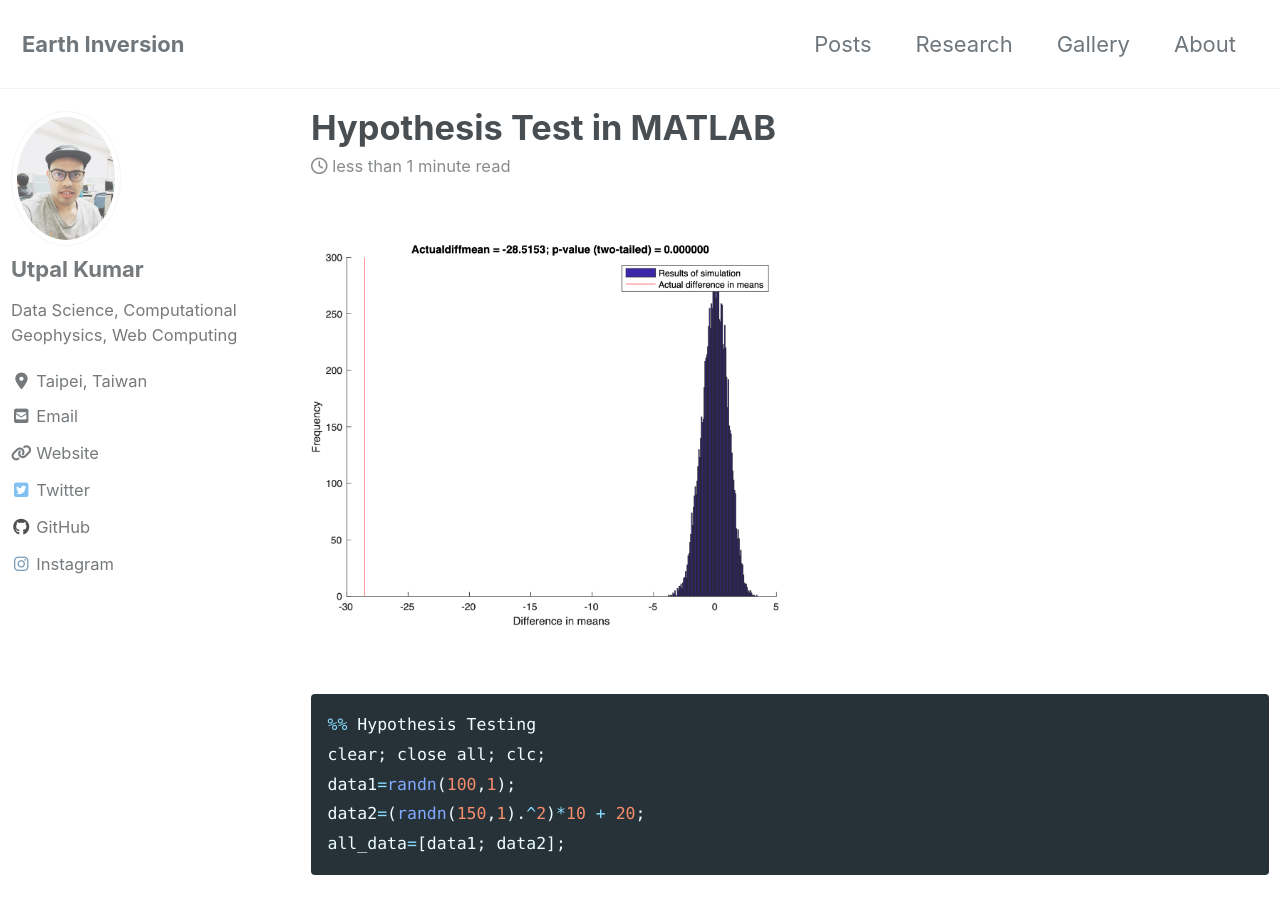
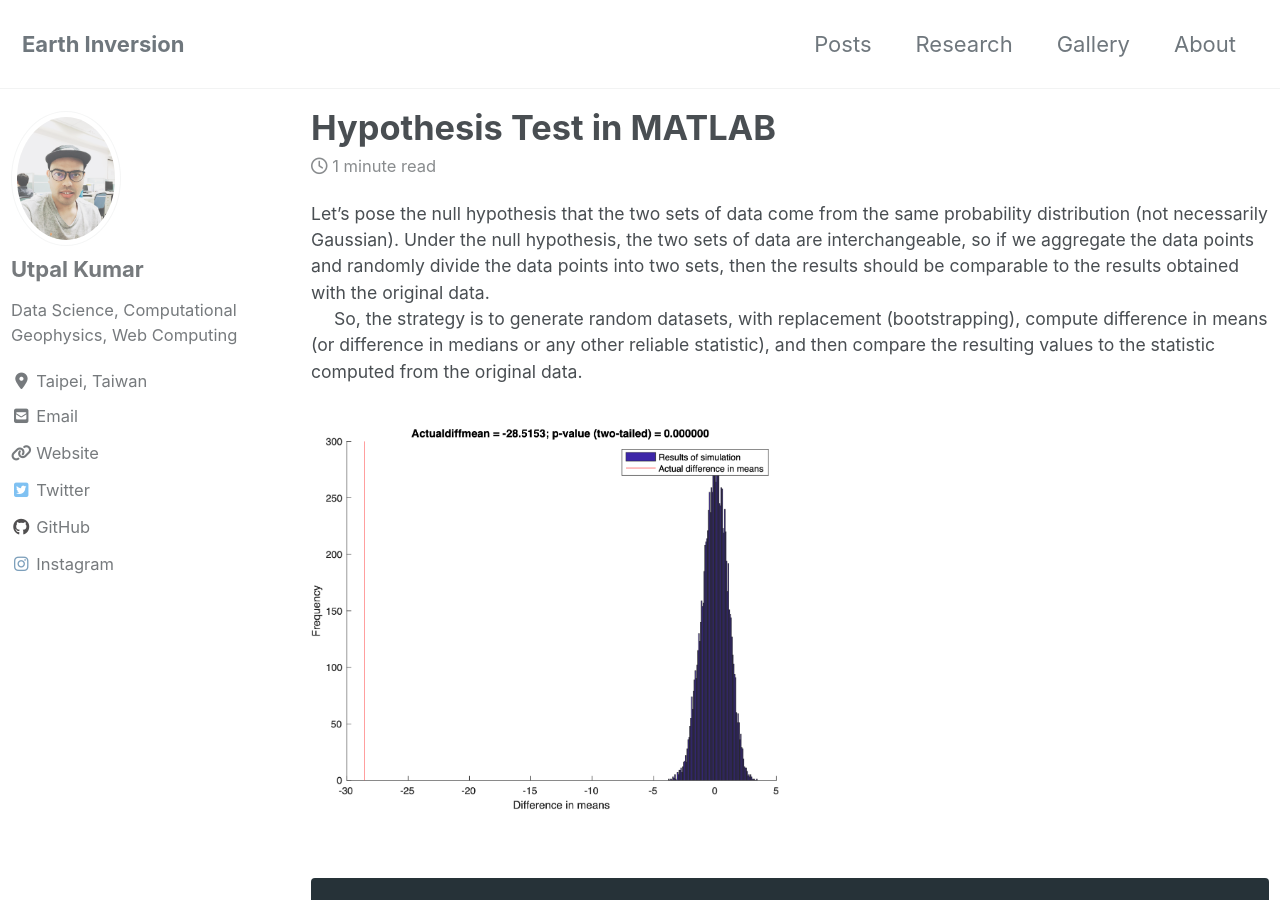
Before and after one commit to apexcodings/earthinversion.github.io, a Jekyll site: the page built from _posts/2020-05-22-hypothesis-testing.md, in a window 1280 px wide and 900 px high. Built offline with Jekyll 4.4.1, drawn with Linux system fonts in a browser that asks for light colours; cached includes are drawn as plain includes; nearby versions of some CDN libraries; comment, search, counter and statistics services are not loaded.

Commit message:
hypothesis test post update

```diff
--- a/_posts/2020-05-22-hypothesis-testing.md
+++ b/_posts/2020-05-22-hypothesis-testing.md
@@ -6,6 +6,11 @@ excerpt: "Using Randomization to test the disprove the null hypothesis"
 classes:
   - wide
 ---
+Let’s pose the null hypothesis that the two sets of data come from the same probability distribution (not necessarily Gaussian). Under the null hypothesis, the two sets of data are interchangeable, so if we aggregate the data points and randomly divide the data points into two sets, then the results should be comparable to the results obtained with the original data.
+
+So, the strategy is to generate random datasets, with replacement (bootstrapping), compute difference in means (or difference in medians or any other reliable statistic), and then compare the resulting values to the statistic computed from the original data.
+
+
 <figure class="half">
     <img width="400" src="{{ site.url }}{{ site.baseurl }}/images/hypothesis_test.png">
 </figure>
```
